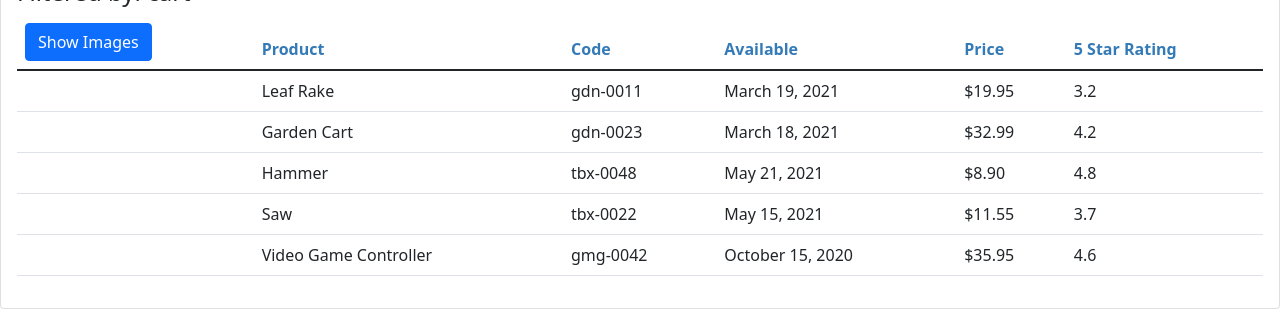
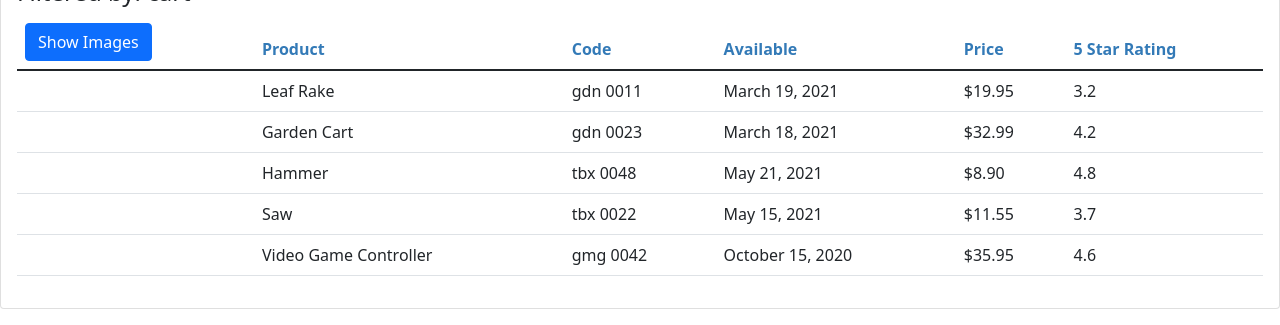
Before and after one commit to 3quanimity/Deborah-Kurata-Pulralsight-Angular-Course, an Angular app: page / in a window 1280 px wide. Shown: the part 166-491 px from the top of the page. Built offline with nearby package versions, Linux system fonts and the light colour scheme.

Commit message:
building a custom pipe

```diff
--- a/src/app/products/product-list.component.html
+++ b/src/app/products/product-list.component.html
@@ -43,7 +43,7 @@
               />
             </td>
             <td>{{ product.productName }}</td>
-            <td>{{ product.productCode | lowercase }}</td>
+            <td>{{ product.productCode | lowercase | convertToSpaces: '-'}}</td>
             <td>{{ product.releaseDate }}</td>
             <td>{{ product.price | currency: 'USD' : 'symbol' : '1.2-2' }}</td>
             <td>{{ product.starRating }}</td>
--- /dev/null
+++ b/src/app/shared/convert-to-spaces.pipe.ts
@@ -0,0 +1,11 @@
+import { Pipe, PipeTransform } from "@angular/core";
+
+@Pipe({
+    name: "convertToSpaces"
+})
+export class ConvertToSpacesPipe implements PipeTransform{
+    transform(value: string, character: string) {
+        return value.replace(character, " ");
+    }
+
+}
```
Also changed, not shown: src/app/app.module.ts (+5 -4 lines).
